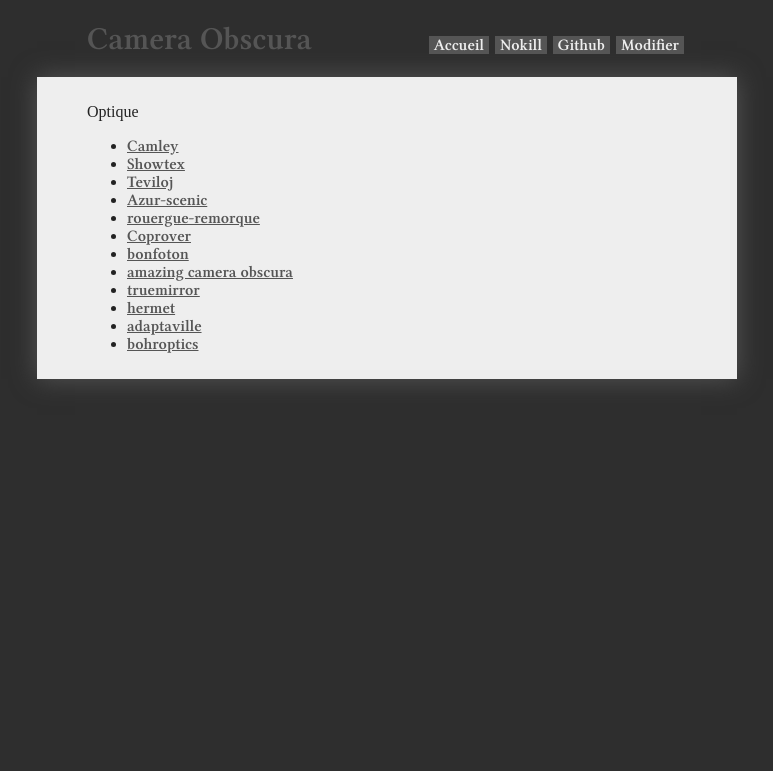
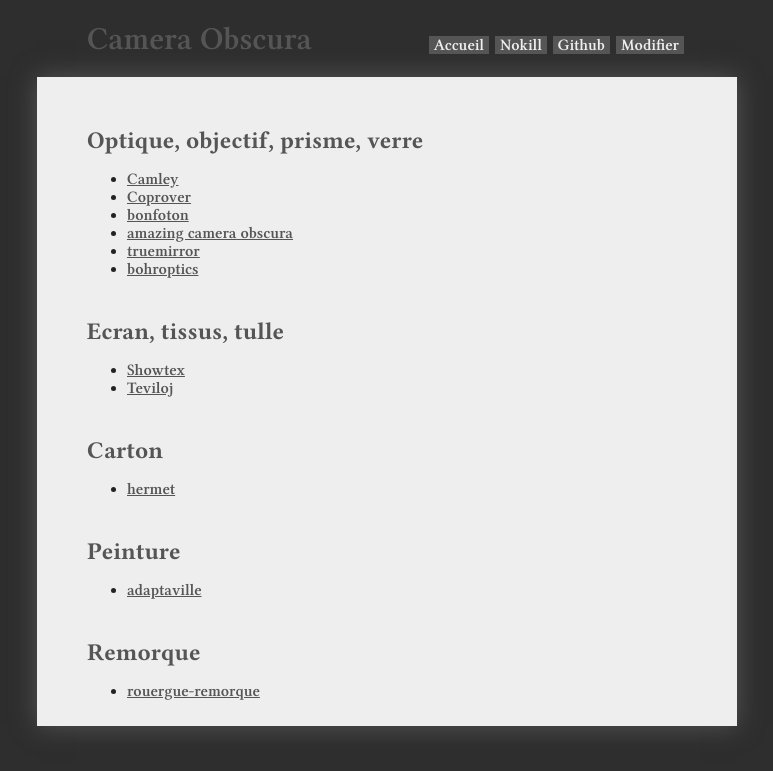
Before and after one commit to virginienokill/camera-obscura, a Jekyll site: the page built from contenu/technique/fournisseurs.md, in a window 1280 px wide. Shown: the top 771 px of the page, without its empty margins (253-1026 px from the left). Built offline with Jekyll 4.4.1, drawn with Linux system fonts in a browser that asks for light colours; nearby versions of some CDN libraries; some web fonts are replaced; our own code applies the rules of GitHub Pages for plain Markdown files; a script that is not in the unit is left out; the repository's description, which GitHub fills in, is left out.

Commit message:
Update fournisseurs.md

```diff
--- a/contenu/technique/fournisseurs.md
+++ b/contenu/technique/fournisseurs.md
@@ -1,17 +1,25 @@
 
 
 
-Optique
+## Optique, objectif, prisme, verre
 
 - [Camley](www.camleyphotographic.com/)
-- [Showtex](https://www.showtex.com/fr/produits/ecrans-de-projection?page=1)
-- [Teviloj](https://www.azur-scenic.com/produit/retro-translucide-depoli/)
-- [Azur-scenic](https://www.azur-scenic.com/produit/retro-translucide-depoli/)
-- [rouergue-remorque](https://www.rouergue-remorque.com/remorque/remorque-bw-tiny-house-ch-600-2/)
 - [Coprover](https://www.coprover.fr/)
 - [bonfoton](https://bonfoton.com/products/bonfoton-camera-obscura-lens)
 - [amazing camera obscura](http://www.amazingcameraobscura.co.uk/shop.htm)
 - [truemirror](https://store.truemirror.com/collections/all?page=1)
+- [bohroptics](http://bohroptics.com/en)
+
+
+## Ecran, tissus, tulle
+- [Showtex](https://www.showtex.com/fr/produits/ecrans-de-projection?page=1)
+- [Teviloj](https://www.azur-scenic.com/produit/retro-translucide-depoli/)
+
+## Carton
 - [hermet](https://www.hermet.fr/)
+
+## Peinture
 - [adaptaville](https://www.adaptaville.fr/peinture-anti-chaleur-toit)
-- [bohroptics](http://bohroptics.com/en)
+
+## Remorque
+- [rouergue-remorque](https://www.rouergue-remorque.com/remorque/remorque-bw-tiny-house-ch-600-2/)
```
